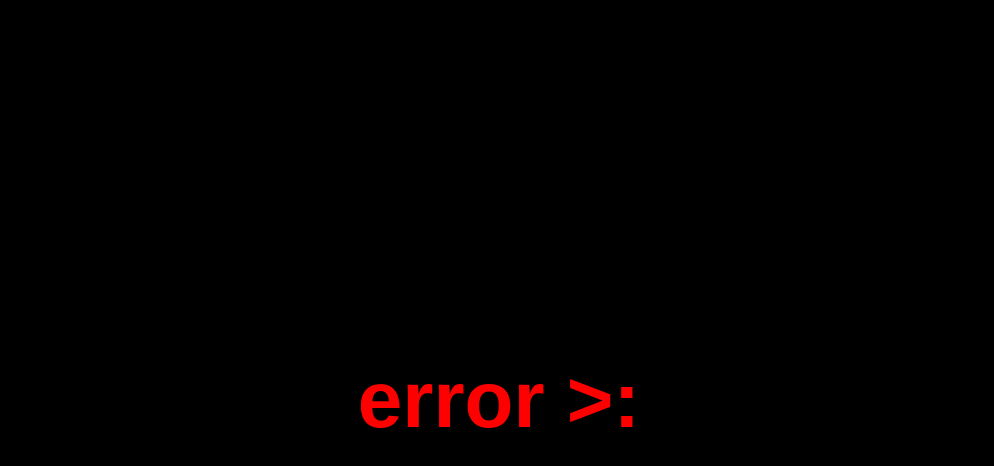
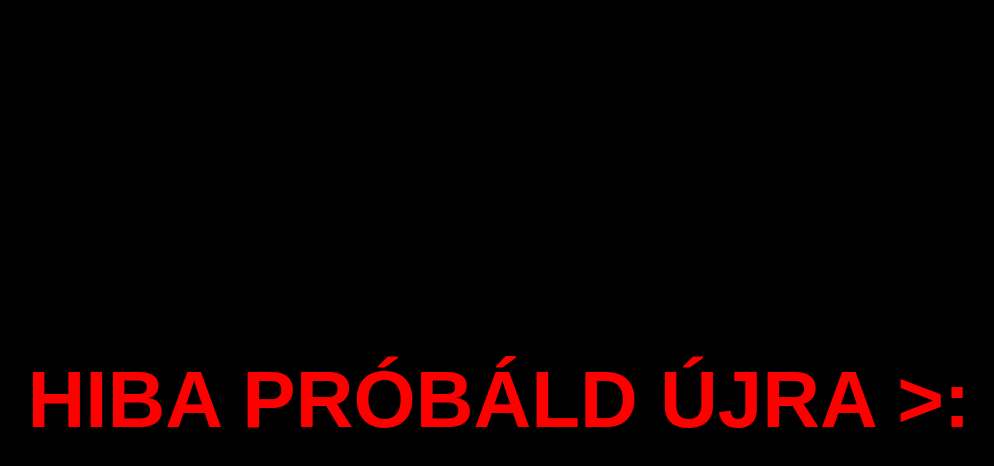
Before and after one commit to bombyjombi/vday, a plain HTML site: page index.html in a window 1280 px wide. Both pictures are taken after a click on the button "A tiéd fix nem 💔". Shown: the whole page, without its empty margins (141-1135 px from the left). Drawn offline with Linux system fonts and the light colour scheme.

Commit message:
index.html

```diff
--- a/index.html
+++ b/index.html
@@ -125,7 +125,7 @@ button {
     <div id="valentineMessage">Mertél volna mást nyomni💕Boldog Valentin-napot!💘</div>
 </div>
 
-<div id="errorScreen">error >:</div>
+<div id="errorScreen">HIBA PRÓBÁLD ÚJRA >:</div>
 
 <script>
 const yesBtn = document.getElementById("yesBtn");
```
